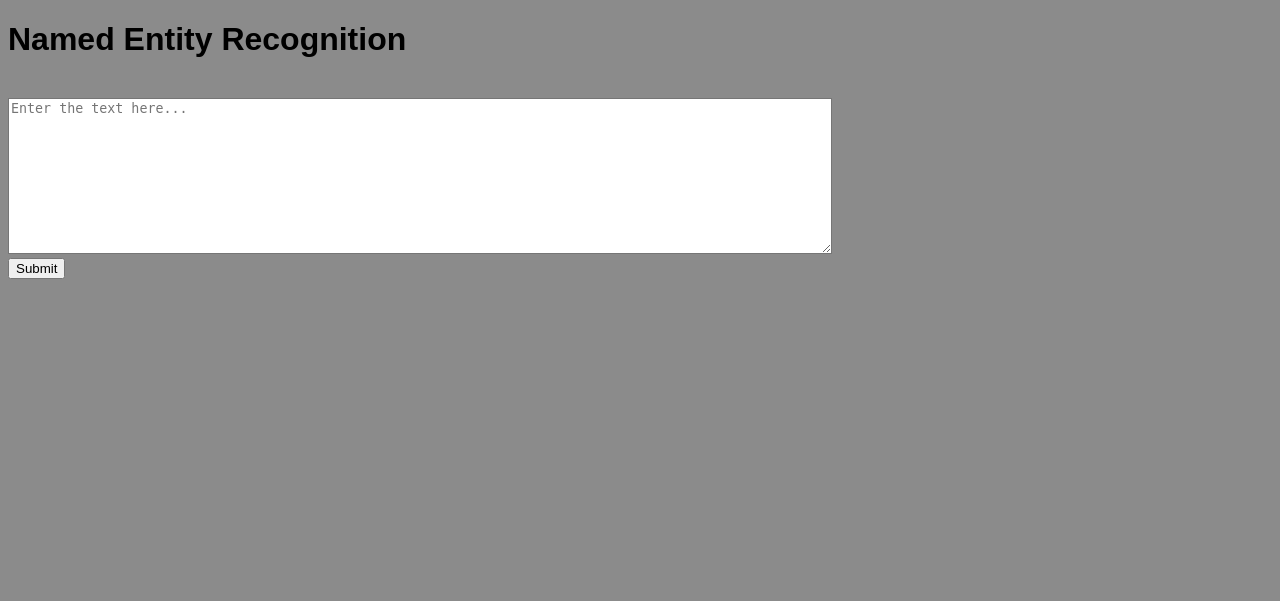
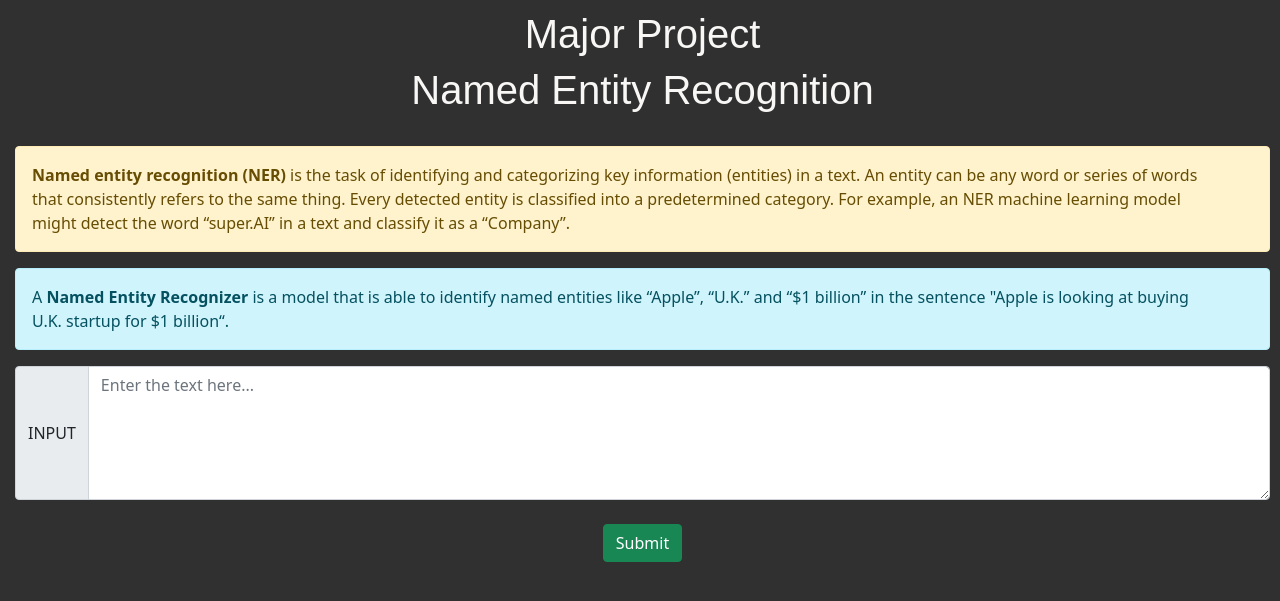
Before and after one commit to bhatiaharshit07/named-entity-recognition-django-webapp, a Django app: page / in a window 1280 px wide. Shown: the top 601 px of the page. Run offline with Django 3.2, Linux system fonts and the light colour scheme.

Commit message:
updated home html and css

```diff
--- a/NER/static/home.css
+++ b/NER/static/home.css
@@ -1,9 +1,7 @@
-#input_text{
-    background-color: rgb(255, 255, 255);
-    height: 70%;
-}
 body{
-    background-color: #8b8b8b;
+    background-color: #303030;
+    padding: 10px 10px 15px 15px;
+    color: rgb(248, 247, 246);
 }
 h1{
     font-family: Arial, Helvetica, sans-serif;
--- a/NER/templates/home.html
+++ b/NER/templates/home.html
@@ -2,23 +2,38 @@
 <!DOCTYPE html>
 <html lang="en">
 <head>
-
+    <link href="https://cdn.jsdelivr.net/npm/bootstrap@5.0.0-beta3/dist/css/bootstrap.min.css" rel="stylesheet" integrity="sha384-eOJMYsd53ii+scO/bJGFsiCZc+5NDVN2yr8+0RDqr0Ql0h+rP48ckxlpbzKgwra6" crossorigin="anonymous">
     <link rel="stylesheet" href="{% static 'home.css' %}">
     <meta charset="UTF-8">
     <meta http-equiv="X-UA-Compatible" content="IE=edge">
     <meta name="viewport" content="width=device-width, initial-scale=1.0">
-    <title>Document</title>
+    <title>NER</title>
 </head>
 <body>
-    <h1>Named Entity Recognition</h1>
+    <script src="https://cdn.jsdelivr.net/npm/bootstrap@5.0.0-beta3/dist/js/bootstrap.bundle.min.js" integrity="sha384-JEW9xMcG8R+pH31jmWH6WWP0WintQrMb4s7ZOdauHnUtxwoG2vI5DkLtS3qm9Ekf" crossorigin="anonymous"></script>
+
     {% csrf_token %}
+    <div class="text-center">
+        <h1>Major Project</h1>
+        <h1>Named Entity Recognition</h1>
+    </div>
     <br>
+    <div class="alert alert-warning alert-dismissible fade show" role="alert">
+        <strong>Named entity recognition (NER)</strong> is the task of identifying and categorizing key information (entities) in a text. An entity can be any word or series of words that consistently refers to the same thing. Every detected entity is classified into a predetermined category. For example, an NER machine learning model might detect the word “super.AI” in a text and classify it as a “Company”.
+    </div>
+    <div class="alert alert-info alert-dismissible fade show" role="alert">
+        A <strong>Named Entity Recognizer</strong> is a model that is able to identify named entities like “Apple”, “U.K.” and “$1 billion” in the sentence "Apple is looking at buying U.K. startup for $1 billion“.
+      </div>
     <form action="{% url 'result' %}" id="usrform">
-        <textarea name="input_text" rows="10" cols="100" id="input_text" placeholder="Enter the text here..."></textarea>
+
+        <div class="input-group">
+            <span class="input-group-text">INPUT</span>
+            <textarea class="form-control" rows ="5" name="input_text" placeholder="Enter the text here..." required aria-label="With textarea"></textarea>
+        </div>
         <br>
-        <input type="submit">
-
-
+        <div class="text-center">
+            <button type="submit" class="btn btn-success" >Submit</button>
+        </div>
     </form>
 </body>
 </html>
```
